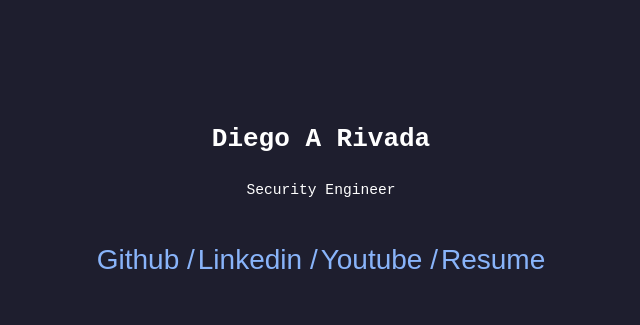
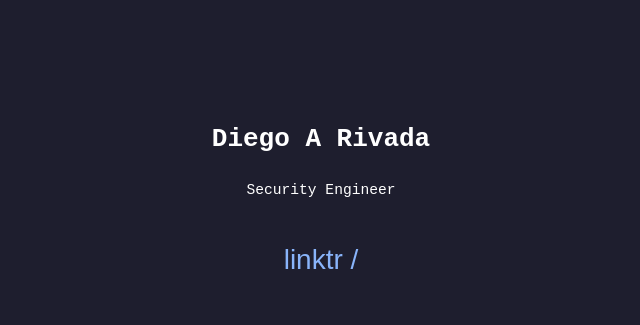
Before and after one commit to diegoarivada/website, a website: page index.html in a window 1280 px wide. Shown: the top 325 px of the page, without its empty margins (319-959 px from the left). Drawn offline with Linux system fonts and the light colour scheme.

Commit message:
adding LinkTree

```diff
--- a/index.html
+++ b/index.html
@@ -15,10 +15,11 @@
             <table border="0" cellpadding="1" cellspacing="1" style="margin: 0 auto;">
                 <tbody>
                     <tr>
-                        <td><a href="https://github.com/diegoarivada" class="social-links">Github / </a></td>
+                        <!-- <td><a href="https://github.com/diegoarivada" class="social-links">Github / </a></td>
                         <td><a href="https://www.linkedin.com/in/diego-rivada-736a32190/" class="social-links">Linkedin / </a></td>
                         <td><a href="https://www.youtube.com/channel/UCczZZW1eQkX-u-FJtrTQN6g" class="social-links">Youtube / </a></td>
-                        <td><a href="https://drive.google.com/file/d/1P64yg7NCgE1ynwEodxBB-1ffX-eY04zU/view?usp=drive_link" class="social-links">Resume  </a></td>
+                        <td><a href="https://drive.google.com/file/d/1P64yg7NCgE1ynwEodxBB-1ffX-eY04zU/view?usp=drive_link" class="social-links">Resume  </a></td>-->
+                        <td><a href="https://linktr.ee/diegoarivada" class="social-links">linktr / </a></td>
                     </tr>
                 </tbody>
             </table>
```
